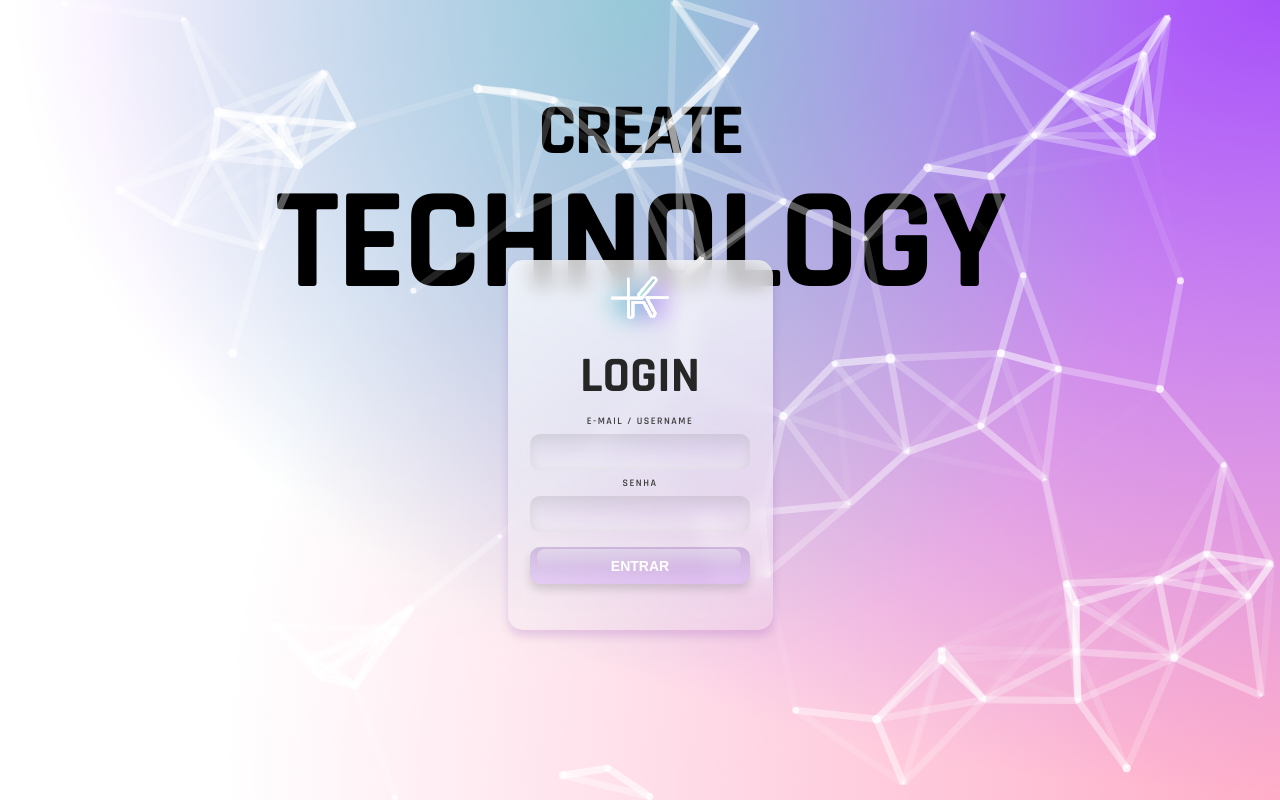
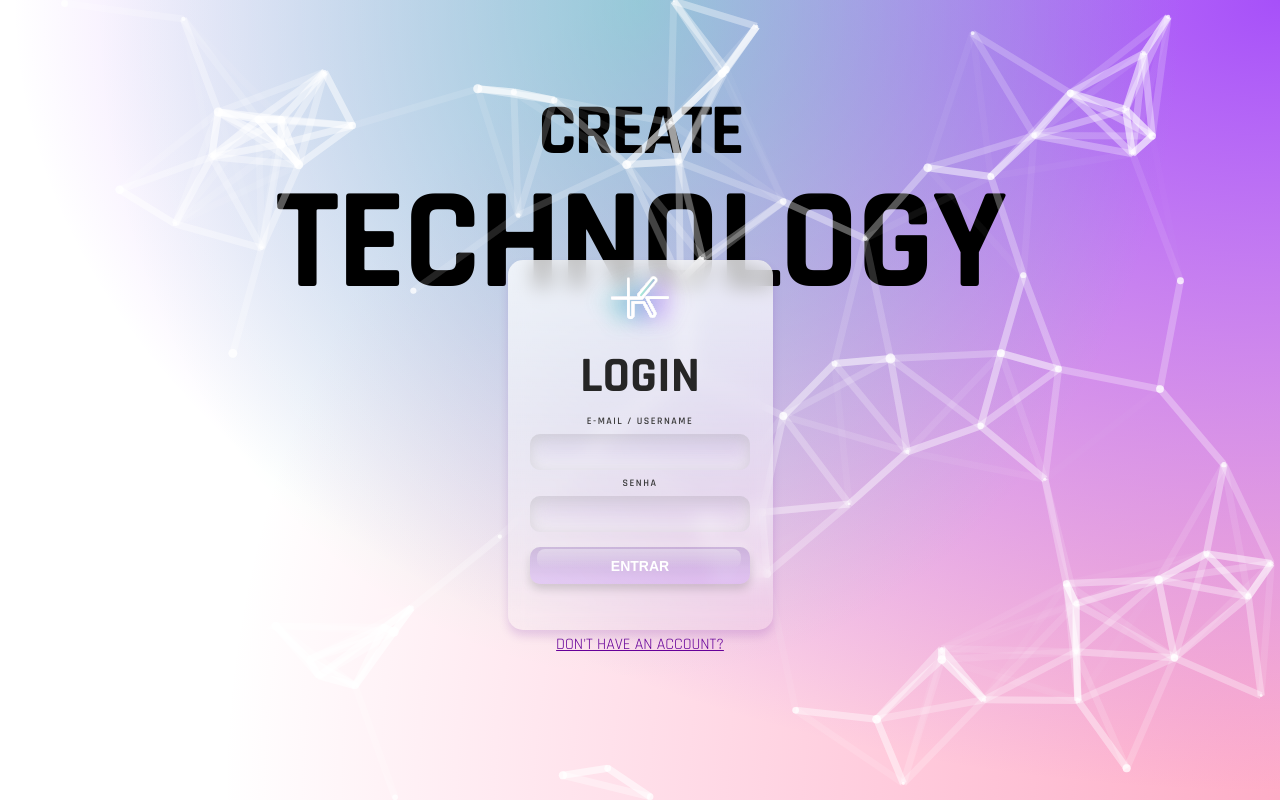
Before and after one commit to ViniVMA/Kolabs-Login-page, a React (Vite) app: page / in a window 1280 px wide. Built offline with nearby package versions, Linux system fonts and the light colour scheme.

Commit message:
docs(*): add READ.me to the github repository

```diff
--- a/src/components/LoginForm/loginForm.style.ts
+++ b/src/components/LoginForm/loginForm.style.ts
@@ -1,6 +1,4 @@
 import styled, { css } from 'styled-components'
-
-
 
 interface ButtonProps {
     disabled?: boolean | undefined;
@@ -10,9 +8,6 @@ export const Form = styled.form`
     display: flex;
     flex-direction: column;
     align-items: center;
-
-
-
 
     h1 {
         font-size: 50px;
@@ -50,9 +45,6 @@ export const Form = styled.form`
         font-size: 8px;
         color: #FF5555;
     }
-
-
-
 `
 
 export const Input = styled.input`
@@ -85,6 +77,11 @@ export const FormContainer = styled.div`
     border-radius: 1.5rem;
     background: linear-gradient(180deg, #ffffffbf 0%, #ffffff1a 100%);
     backdrop-filter: blur(10px);
+
+    a {
+        padding-top: 50px;
+        color: #660099
+    }
 
 `
 
--- a/src/components/LoginForm/loginForm.tsx
+++ b/src/components/LoginForm/loginForm.tsx
@@ -17,7 +17,7 @@ export const LoginForm = () => {
         const onSubmit: SubmitHandler<Inputs> = data => console.log(data);
         console.log(errors);
     return(
-
+<>
     <S.FormContainer>
         <Logo />
         <S.Form onSubmit={handleSubmit(onSubmit)}>
@@ -29,10 +29,9 @@ export const LoginForm = () => {
             <S.Input type="password" placeholder="" {...register("Password", {required: true})} />
             {errors.Password && <span className="errorMsg">SENHA NÃO CONFERE</span>}
             <S.Submit disabled={isValid}  type="submit"  >ENTRAR</S.Submit>
+            <a href="/">DON'T HAVE AN ACCOUNT?</a>
         </S.Form>
-
-
-
     </S.FormContainer>
+    </>
     )
 }
```
Also changed, not shown: 1 other file (tests, documents, lock files or other folders).
